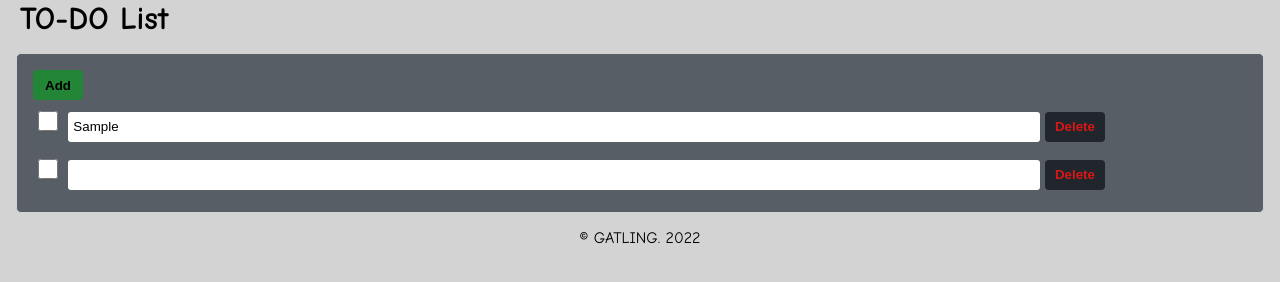
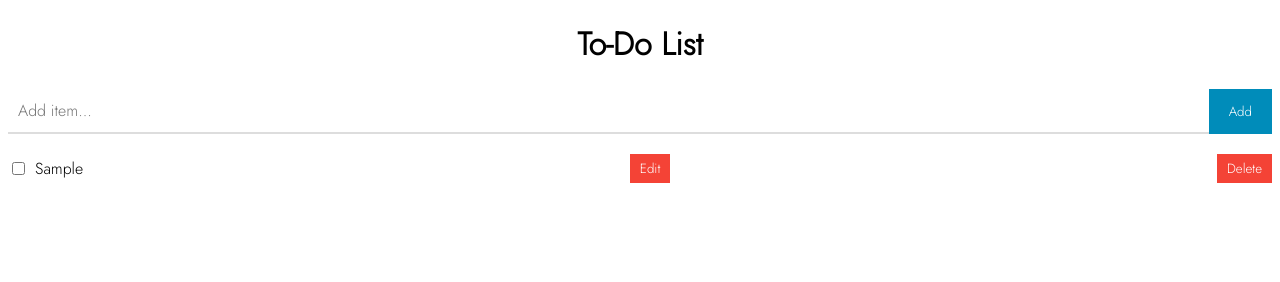
Before and after one commit to iamgatling/todowebapp, a plain HTML site: page index.html in a window 1280 px wide. Both pictures are taken after typing "Sample" into the empty fields and a click on the button "Add". Drawn offline with Linux system fonts and the light colour scheme.

Commit message:
Add files via upload

```diff
--- a/index.html
+++ b/index.html
@@ -1,174 +1,27 @@
+<!DOCTYPE html>
 <html>
-<head>
-  <meta charset="utf-8" />
-    <meta name="viewport" content="width=device-width, initial-scale=1, shrink-to-fit=no" />
-    <meta name="to-do list" content="" />
-    <meta name="Gatling" content="" />
-    <title>To-Do List</title>
-  <link rel="manifest" href="manifest.json">
-  <link rel="icon" type="image/png" href="images/icon-192.png" />
-<style>
-  *{
-    margin: 0;
-    padding: 0;
-  }
-  html{
-    font-family: Comic Sans MS;
-    background-color: lightgrey;
-  }
-  h1{
-    text-decoration: wavy;
-    text-indent: 20px;
+  <head>
+    <title>To-Do List by Gatling</title>
+    <link rel="stylesheet" href="style.css" />
+    <link rel="preconnect" href="https://fonts.googleapis.com" />
+    <link rel="preconnect" href="https://fonts.gstatic.com" crossorigin />
+    <link
+      href="https://fonts.googleapis.com/css2?family=Jost:wght@300&display=swap"
+      rel="stylesheet"
+    />
+    <link
+      href="https://fonts.googleapis.com/css2?family=Jost:ital,wght@1,300&display=swap"
+      rel="stylesheet"
+    />
+  </head>
+  <body>
+    <h1>To-Do List</h1>
+    <form id="todo-form">
+      <input type="text" id="todo-input" placeholder="Add item..." />
+      <button type="submit">Add</button>
+    </form>
+    <ul id="todo-list"></ul>
 
-  }
-  #todo-list {
-    background-color: #585e66;
-    border: 1px solid lightgray;
-    margin: 16px;
-    padding: 16px;
-    border-radius: 5px;
-  }
-  .todo-item {
-    margin-top: 8px;
-
-    height: 40px;
-  }
-  .completed {
-
-    background-color: #238636;
-    border-radius: 5px;
-    padding: 5px;
-  }
-  .add-button {
-    background-color: #238636;
-    border-radius: 4px;
-    height: 30px;
-    width: 50px;
-    border: 1px;
-    font-weight: 700;
-  }
-  .remove-button {
-    color: #db1616;
-    font-weight: 700;
-    background-color: #21262D;
-    border-radius: 4px;
-    height: 30px;
-    width: 60px;
-    border: 1px;
-  }
-  .remove-button:hover{
-    background-color: #db1616;
-    color:#21262D ;
-    border: 10px #21262D;
-  }
-  .box{
-    margin-top: 3px;
-    height: 20px;
-    width: 30px;
-  }
-  .item{
-    height: 30px;
-    width: 80%;
-    outline: none;
-    border: none;
-    border-radius: 3px;
-    text-indent: 5px;
-  }
-  @media only screen and (max-width: 600px) {
-  .todo-item {
-    margin-top: 8px;
-    height: 75px;
-    padding: 5px;
-    margin-bottom: 5px;
-  }
-  .remove-button {
-    margin-top: 5px;
-    right: 90%;
-  }
-}
-  .rights{
-    text-align: center;
-    bottom: 1;
-    margin-top: 10px;
-    margin-bottom: 10px;
-}
-
-</style>
-
-</head>
-<body>
-  <div>
-    <h1>TO-DO List</h1>
-  </div>
-  <div id="todo-list">
-
-  <button class="add-button">Add</button>
-    <div class="todo-item">
-      <input class="box" type="checkbox">
-      <input class="item" maxlength="150" type="text">
-      <button class="remove-button">Delete</button>
-  </div>
-</div>
-<p class="rights">&copy; GATLING. 2022</p>
-</div>
-</body>
-<script>
-  // Get a reference to the to-do list
-  const todoList = document.getElementById('todo-list');
-  const addButton = document.querySelector('.add-button');
-
-
-  // Load the to-do list items from localStorage
-  const storedTodos = localStorage.getItem('todos');
-  if (storedTodos) {
-    todoList.innerHTML = storedTodos;
-  }
-
-  // Add an event listener for the "change" event on the checkbox
-  todoList.addEventListener('change', (event) => {
-    if (event.target.type === 'checkbox') {
-      // Add or remove the "completed" class on the to-do item
-      event.target.parentNode.classList.toggle('completed');
-
-      // Save the updated to-do list to localStorage
-      localStorage.setItem('todos', todoList.innerHTML);
-    }
-  });
-
-  // Add an event listener for the "click" event on the add/remove buttons
-  todoList.addEventListener('click', (event) => {
-
-    if (event.target.className === 'add-button') {
-      // Create a new to-do item
-      const todoItem = document.createElement('div');
-      todoItem.className = 'todo-item';
-      todoItem.innerHTML = '<input class="box" type="checkbox"> <input class="item" maxlength="150" type="text"> <button class="remove-button">Delete</button>';
-
-      // Add the new to-do item to the list
-      todoList.appendChild(todoItem);
-
-      // Save the updated to-do list to localStorage
-      localStorage.setItem('todos', todoList.innerHTML);
-    } else if (event.target.className === 'remove-button') {
-      // Remove the clicked to-do item
-      event.target.parentNode.remove();
-
-      // Save the updated to-do list to localStorage
-      localStorage.setItem('todos', todoList.innerHTML);
-    }
-  });
-</script>
-<!-- FOR THE PWA-->
-<script>
-  if ('serviceWorker' in navigator) {
-    window.addEventListener('load', function() {
-      navigator.serviceWorker.register('/sw.js').then(function(registration) {
-        console.log('Service worker registered:', registration);
-      }).catch(function(error) {
-        console.log('Service worker registration failed:', error);
-      });
-    });
-  }
-</script>
-
+    <script src="script.js"></script>
+  </body>
 </html>
--- /dev/null
+++ b/script.js
@@ -0,0 +1,98 @@
+const form = document.getElementById('todo-form');
+const input = document.getElementById('todo-input');
+const list = document.getElementById('todo-list');
+
+let todos = [];
+
+function renderTodos() {
+	list.innerHTML = '';
+
+	todos.forEach((todo, index) => {
+		const li = document.createElement('li');
+		const checkbox = document.createElement('input');
+		const label = document.createElement('label');
+		const editInput = document.createElement('input');
+		const editButton = document.createElement('button');
+		const deleteButton = document.createElement('button');
+
+		checkbox.type = 'checkbox';
+		checkbox.checked = todo.completed;
+		checkbox.addEventListener('change', function() {
+			todos[index].completed = !todos[index].completed;
+			if (todos[index].completed) {
+				li.classList.add('completed');
+			} else {
+				li.classList.remove('completed');
+			}
+			renderTodos();
+		});
+
+		label.textContent = todo.text;
+		label.addEventListener('dblclick', function() {
+			li.classList.add('editing');
+			editInput.classList.remove('hidden');
+			editInput.focus();
+		});
+
+		editInput.type = 'text';
+		editInput.value = todo.text;
+		editInput.classList.add('edit-input', 'hidden');
+		editInput.addEventListener('keypress', function(event) {
+			if (event.keyCode === 13) {
+				todos[index].text = editInput.value;
+				renderTodos();
+			}
+		});
+
+		editButton.textContent = 'Edit';
+		editButton.addEventListener('click', function() {
+			li.classList.add('editing');
+			editInput.classList.remove('hidden');
+			editInput.focus();
+		});
+
+		deleteButton.textContent = 'Delete';
+		deleteButton.addEventListener('click', function() {
+			todos.splice(index, 1);
+			renderTodos();
+		});
+
+		li.appendChild(checkbox);
+		li.appendChild(label);
+		li.appendChild(editInput);
+		li.appendChild(editButton);
+		li.appendChild(deleteButton);
+
+		if (todo.completed) {
+			li.classList.add('completed');
+		}
+
+		list.appendChild(li);
+	});
+}
+
+
+
+function addTodo() {
+	if (input.value.trim() !== '') {
+		const todo = {
+			text: input.value,
+			completed: false
+		};
+
+		todos.push(todo);
+
+		input.value = '';
+
+		renderTodos();
+	}
+}
+
+
+form.addEventListener('submit', function(event) {
+	event.preventDefault();
+	addTodo();
+});
+
+
+renderTodos();
--- /dev/null
+++ b/style.css
@@ -0,0 +1,86 @@
+body {
+	font-family: 'Jost', sans-serif;
+}
+
+h1 {
+	text-align: center;
+}
+
+#todo-form {
+    font-family: 'Jost', sans-serif;
+	display: flex;
+	margin-bottom: 20px;
+}
+
+#todo-input {
+    font-family: 'Jost', sans-serif;
+	flex-grow: 1;
+	padding: 10px;
+	font-size: 16px;
+	border: none;
+	border-bottom: 2px solid #ddd;
+}
+
+#todo-input:focus {
+
+	outline: none;
+}
+
+button[type="submit"] {
+    font-family: 'Jost', sans-serif;
+	padding: 10px 20px;
+	background-color: #008CBA;
+	color: white;
+	border: none;
+	cursor: pointer;
+}
+
+button[type="submit"]:hover {
+	background-color: #005f7f;
+}
+
+#todo-list {
+    font-family: 'Jost', sans-serif;
+	list-style: none;
+	padding: 0;
+}
+
+#todo-list li {
+    font-family: 'Jost', sans-serif;
+	display: flex;
+	align-items: center;
+	margin-bottom: 10px;
+}
+
+#todo-list li input[type="checkbox"] {
+	margin-right: 10px;
+}
+
+#todo-list li button {
+    font-family: 'Jost', sans-serif;
+	margin-left: auto;
+	background-color: #f44336;
+	color: white;
+	border: none;
+	cursor: pointer;
+	padding: 5px 10px;
+}
+
+#todo-list li button:hover {
+	background-color: #d32f2f;
+}
+.hidden {
+
+	display: none;
+}
+.edit-input {
+    border: 1px solid;
+    margin-left: 20px;
+	outline: none;
+    font-family: 'Jost', sans-serif;
+}
+.completed{
+    font-family: 'Jost', sans-serif;
+    font: italic;
+    background-color: aquamarine;
+}
```
